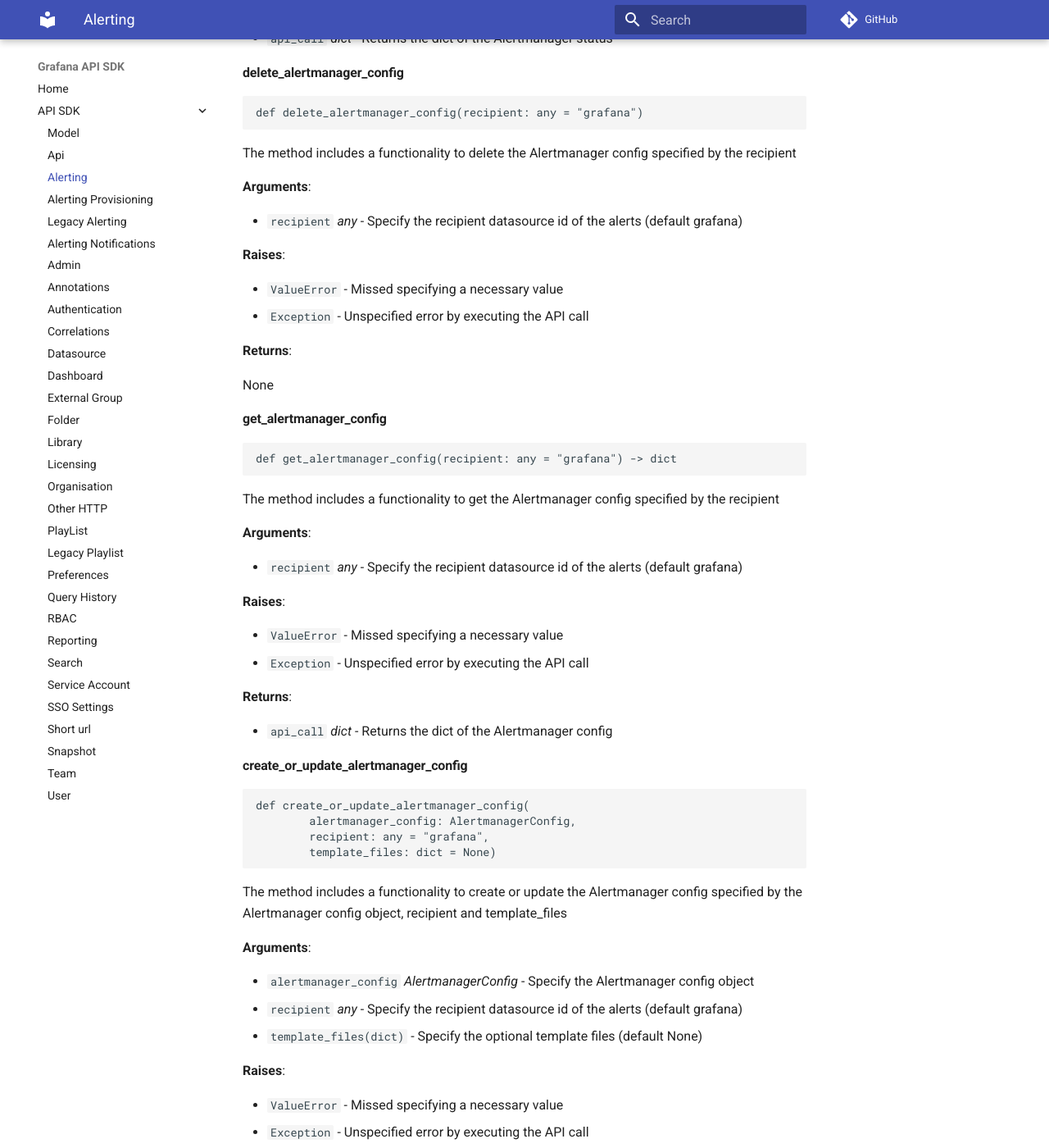
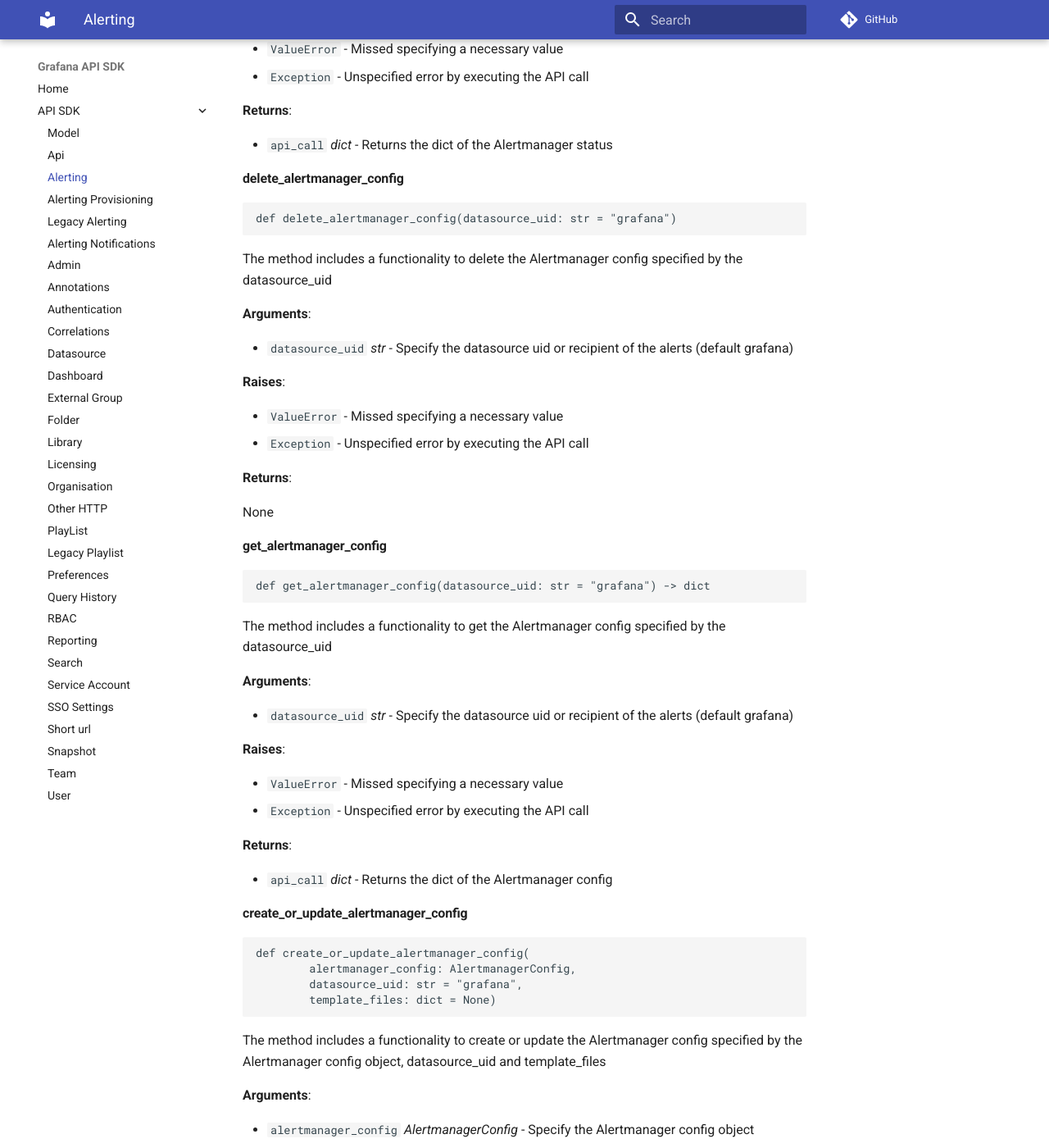
Before and after one commit to ZPascal/grafana_api_sdk, an MkDocs documentation site: the page built from docs/content/grafana_api/alerting.md, in a window 1280 px wide and 1400 px high, scrolled down 5192 px. Shown: the whole window at 82% size. Built offline with MkDocs 1.6.1 and Material for MkDocs 9.7.7, drawn with Linux system fonts in a browser that asks for light colours; comment, search, counter and statistics services are not loaded; some of the changed text lies outside the part shown.

Commit message:
fix: Adjust the Alerting API (#102)
* feat: Adjust the deletion of alerting silences

````diff
--- a/docs/content/grafana_api/alerting.md
+++ b/docs/content/grafana_api/alerting.md
@@ -23,7 +23,8 @@
     * [delete\_ruler\_group](#alerting.Alerting.delete_ruler_group)
     * [get\_ruler\_group](#alerting.Alerting.get_ruler_group)
     * [test\_rule](#alerting.Alerting.test_rule)
-    * [test\_recipient\_rule](#alerting.Alerting.test_recipient_rule)
+    * [test\_datasource\_uid\_rule](#alerting.Alerting.test_datasource_uid_rule)
+    * [test\_backtest\_rule](#alerting.Alerting.test_backtest_rule)
     * [delete\_ngalert\_organization\_configuration](#alerting.Alerting.delete_ngalert_organization_configuration)
     * [get\_ngalert\_organization\_configuration](#alerting.Alerting.get_ngalert_organization_configuration)
     * [create\_or\_update\_ngalert\_organization\_configuration](#alerting.Alerting.create_or_update_ngalert_organization_configuration)
@@ -57,14 +58,14 @@
 #### get\_alertmanager\_alerts
 
 ```python
-def get_alertmanager_alerts(recipient: any = "grafana") -> list
+def get_alertmanager_alerts(datasource_uid: str = "grafana") -> list
 ```
 
-The method includes a functionality to get the Alertmanager alerts specified by the recipient
+The method includes a functionality to get the Alertmanager alerts specified by the datasource_uid
 
 **Arguments**:
 
-- `recipient` _any_ - Specify the recipient datasource id of the alerts (default grafana)
+- `datasource_uid` _str_ - Specify the datasource uid or recipient of the alerts (default grafana)
 
 
 **Raises**:
@@ -83,15 +84,15 @@
 
 ```python
 def create_or_update_alertmanager_alerts(alerts: list,
-                                         recipient: any = "grafana")
+                                         datasource_uid: str = "grafana")
 ```
 
-The method includes a functionality to create or update the Alertmanager alerts specified by the recipient and the alerts list
+The method includes a functionality to create or update the Alertmanager alerts specified by the datasource_uid and the alerts list
 
 **Arguments**:
 
 - `alerts` _list_ - Specify a list of the alert objects
-- `recipient` _any_ - Specify the recipient datasource id of the alerts (default grafana)
+- `datasource_uid` _str_ - Specify the datasource uid or recipient of the alerts (default grafana)
 
 
 **Raises**:
@@ -109,14 +110,14 @@
 #### get\_alertmanager\_group\_alerts
 
 ```python
-def get_alertmanager_group_alerts(recipient: any = "grafana") -> list
+def get_alertmanager_group_alerts(datasource_uid: str = "grafana") -> list
 ```
 
-The method includes a functionality to get the Alertmanager group alerts specified by the recipient
+The method includes a functionality to get the Alertmanager group alerts specified by the datasource_uid
 
 **Arguments**:
 
-- `recipient` _any_ - Specify the recipient datasource id of the alerts (default grafana)
+- `datasource_uid` _str_ - Specify the datasource uid or recipient of the alerts (default grafana)
 
 
 **Raises**:
@@ -135,15 +136,15 @@
 
 ```python
 def delete_alertmanager_silence_by_id(silence_id: str,
-                                      recipient: any = "grafana")
+                                      datasource_uid: str = "grafana")
 ```
 
-The method includes a functionality to delete the Alertmanager silence specified by the silence id and the recipient
+The method includes a functionality to delete the Alertmanager silence specified by the silence id and the datasource_uid
 
 **Arguments**:
 
 - `silence_id` _str_ - Specify the silence id of the alerts
-- `recipient` _any_ - Specify the recipient datasource id of the alerts (default grafana)
+- `datasource_uid` _str_ - Specify the datasource uid or recipient of the alerts (default grafana)
 
 
 **Raises**:
@@ -162,15 +163,15 @@
 
 ```python
 def get_alertmanager_silence_by_id(silence_id: str,
-                                   recipient: any = "grafana") -> dict
+                                   datasource_uid: str = "grafana") -> dict
 ```
 
-The method includes a functionality to get the Alertmanager silence specified by the silence id and the recipient
+The method includes a functionality to get the Alertmanager silence specified by the silence id and the datasource_uid
 
 **Arguments**:
 
 - `silence_id` _str_ - Specify the silence id of the alerts
-- `recipient` _any_ - Specify the recipient datasource id of the alerts (default grafana)
+- `datasource_uid` _str_ - Specify the datasource uid or recipient of the alerts (default grafana)
 
 
 **Raises**:
@@ -188,14 +189,14 @@
 #### get\_alertmanager\_silences
 
 ```python
-def get_alertmanager_silences(recipient: any = "grafana") -> list
+def get_alertmanager_silences(datasource_uid: str = "grafana") -> list
 ```
 
-The method includes a functionality to get all Alertmanager silences specified by the recipient
+The method includes a functionality to get all Alertmanager silences specified by the datasource_uid
 
 **Arguments**:
 
-- `recipient` _any_ - Specify the recipient datasource id of the alerts (default grafana)
+- `datasource_uid` _str_ - Specify the datasource uid or recipient of the alerts (default grafana)
 
 
 **Raises**:
@@ -214,15 +215,16 @@
 
 ```python
 def create_or_update_alertmanager_silence(silence: Silence,
-                                          recipient: any = "grafana") -> dict
+                                          datasource_uid: str = "grafana"
+                                          ) -> dict
 ```
 
-The method includes a functionality to create or update the Alertmanager silence specified by the silence object and the recipient
+The method includes a functionality to create or update the Alertmanager silence specified by the silence object and the datasource_uid
 
 **Arguments**:
 
   silence -> Specify the silence object
-- `recipient` _any_ - Specify the recipient datasource id of the alerts (default grafana)
+- `datasource_uid` _str_ - Specify the datasource uid or recipient of the alerts (default grafana)
 
 
 **Raises**:
@@ -240,14 +242,14 @@
 #### get\_alertmanager\_status
 
 ```python
-def get_alertmanager_status(recipient: str = "grafana") -> dict
+def get_alertmanager_status(datasource_uid: str = "grafana") -> dict
 ```
 
-The method includes a functionality to get the Alertmanager status specified by the recipient
+The method includes a functionality to get the Alertmanager status specified by the datasource_uid
 
 **Arguments**:
 
-- `recipient` _str_ - Specify the recipient datasource id of the alerts (default grafana)
+- `datasource_uid` _str_ - Specify the datasource uid or recipient of the alerts (default grafana)
 
 
 **Raises**:
@@ -265,14 +267,14 @@
 #### delete\_alertmanager\_config
 
 ```python
-def delete_alertmanager_config(recipient: any = "grafana")
+def delete_alertmanager_config(datasource_uid: str = "grafana")
 ```
 
-The method includes a functionality to delete the Alertmanager config specified by the recipient
+The method includes a functionality to delete the Alertmanager config specified by the datasource_uid
 
 **Arguments**:
 
-- `recipient` _any_ - Specify the recipient datasource id of the alerts (default grafana)
+- `datasource_uid` _str_ - Specify the datasource uid or recipient of the alerts (default grafana)
 
 
 **Raises**:
@@ -290,14 +292,14 @@
 #### get\_alertmanager\_config
 
 ```python
-def get_alertmanager_config(recipient: any = "grafana") -> dict
+def get_alertmanager_config(datasource_uid: str = "grafana") -> dict
 ```
 
-The method includes a functionality to get the Alertmanager config specified by the recipient
+The method includes a functionality to get the Alertmanager config specified by the datasource_uid
 
 **Arguments**:
 
-- `recipient` _any_ - Specify the recipient datasource id of the alerts (default grafana)
+- `datasource_uid` _str_ - Specify the datasource uid or recipient of the alerts (default grafana)
 
 
 **Raises**:
@@ -317,16 +319,16 @@
 ```python
 def create_or_update_alertmanager_config(
         alertmanager_config: AlertmanagerConfig,
-        recipient: any = "grafana",
+        datasource_uid: str = "grafana",
         template_files: dict = None)
 ```
 
-The method includes a functionality to create or update the Alertmanager config specified by the Alertmanager config object, recipient and template_files
+The method includes a functionality to create or update the Alertmanager config specified by the Alertmanager config object, datasource_uid and template_files
 
 **Arguments**:
 
 - `alertmanager_config` _AlertmanagerConfig_ - Specify the Alertmanager config object
-- `recipient` _any_ - Specify the recipient datasource id of the alerts (default grafana)
+- `datasource_uid` _str_ - Specify the datasource uid or recipient of the alerts (default grafana)
 - `template_files(dict)` - Specify the optional template files (default None)
 
 
@@ -347,16 +349,16 @@
 ```python
 def test_alertmanager_receivers(alert: dict,
                                 receivers: list,
-                                recipient: any = "grafana")
+                                datasource_uid: str = "grafana")
 ```
 
-The method includes a functionality to test the Alertmanager receivers specified by the alert dict, receivers object and the recipient
+The method includes a functionality to test the Alertmanager receivers specified by the alert dict, receivers object and the datasource_uid
 
 **Arguments**:
 
 - `alert` _dict_ - Specify the alert dict
 - `receivers` _list_ - Specify the list of AlertmanagerReceivers objects
-- `recipient` _any_ - Specify the recipient datasource id of the alerts (default grafana)
+- `datasource_uid` _str_ - Specify the datasource uid or recipient of the alerts (default grafana)
 
 
 **Raises**:
@@ -374,14 +376,14 @@
 #### get\_prometheus\_alerts
 
 ```python
-def get_prometheus_alerts(recipient: any = "grafana") -> dict
+def get_prometheus_alerts(datasource_uid: str = "grafana") -> dict
 ```
 
-The method includes a functionality to get all prometheus alerts specified by the recipient
+The method includes a functionality to get all prometheus alerts specified by the datasource_uid
 
 **Arguments**:
 
-- `recipient` _any_ - Specify the recipient datasource id of the alerts (default grafana)
+- `datasource_uid` _str_ - Specify the datasource uid or recipient of the alerts (default grafana)
 
 
 **Raises**:
@@ -399,14 +401,14 @@
 #### get\_prometheus\_rules
 
 ```python
-def get_prometheus_rules(recipient: any = "grafana") -> dict
+def get_prometheus_rules(datasource_uid: str = "grafana") -> dict
 ```
 
-The method includes a functionality to get all prometheus rules specified by the recipient
+The method includes a functionality to get all prometheus rules specified by the datasource_uid
 
 **Arguments**:
 
-- `recipient` _any_ - Specify the recipient datasource id of the alerts (default grafana)
+- `datasource_uid` _str_ - Specify the datasource uid or recipient of the alerts (default grafana)
 
 
 **Raises**:
@@ -424,14 +426,14 @@
 #### get\_ruler\_rules
 
 ```python
-def get_ruler_rules(recipient: str = "grafana") -> dict
+def get_ruler_rules(datasource_uid: str = "grafana") -> dict
 ```
 
-The method includes a functionality to get all ruler rules specified by the recipient
+The method includes a functionality to get all ruler rules specified by the datasource_uid
 
 **Arguments**:
 
-- `recipient` _str_ - Specify the recipient datasource id of the alerts (default grafana)
+- `datasource_uid` _str_ - Specify the datasource uid or recipient of the alerts (default grafana)
 
 
 **Raises**:
@@ -449,15 +451,15 @@
 #### delete\_ruler\_namespace
 
 ```python
-def delete_ruler_namespace(namespace: str, recipient: any = "grafana")
+def delete_ruler_namespace(namespace: str, datasource_uid: str = "grafana")
 ```
 
-The method includes a functionality to delete a ruler namespace specified by the namespace name and the recipient
+The method includes a functionality to delete a ruler namespace specified by the namespace name and the datasource_uid
 
 **Arguments**:
 
 - `namespace` _str_ - Specify the namespace name
-- `recipient` _any_ - Specify the recipient datasource id of the alerts (default grafana)
+- `datasource_uid` _str_ - Specify the datasource uid or recipient of the alerts (default grafana)
 
 
 **Raises**:
@@ -476,15 +478,15 @@
 
 ```python
 def get_ruler_groups_by_namespace(namespace: str,
-                                  recipient: any = "grafana") -> dict
+                                  datasource_uid: str = "grafana") -> dict
 ```
 
-The method includes a functionality to get all ruler groups specified by the namespace name and the recipient
+The method includes a functionality to get all ruler groups specified by the namespace name and the datasource_uid
 
 **Arguments**:
 
 - `namespace` _str_ - Specify the namespace name
-- `recipient` _any_ - Specify the recipient datasource id of the alerts (default grafana)
+- `datasource_uid` _str_ - Specify the datasource uid or recipient of the alerts (default grafana)
 
 
 **Raises**:
@@ -505,18 +507,18 @@
 def create_or_update_ruler_group_by_namespace(namespace: str,
                                               group_name: str,
                                               rules: list,
-                                              recipient: any = "grafana",
+                                              datasource_uid: str = "grafana",
                                               interval: int = 0)
 ```
 
-The method includes a functionality to create or update a ruler group specified by the namespace name, a ruler group name, a ruler rule object list, the recipient and an interval
+The method includes a functionality to create or update a ruler group specified by the namespace name, a ruler group name, a ruler rule object list, the datasource_uid and an interval
 
 **Arguments**:
 
 - `namespace` _str_ - Specify the namespace name
 - `group_name` _str_ - Specify the ruler group name
 - `rules` _list_ - Specify the ruler rule object list
-- `recipient` _any_ - Specify the recipient datasource id of the alerts (default grafana)
+- `datasource_uid` _str_ - Specify the datasource uid or recipient of the alerts (default grafana)
 - `interval` _int_ - Specify the interval of the ruler (default 0)
 
 
@@ -537,16 +539,16 @@
 ```python
 def delete_ruler_group(namespace: str,
                        group_name: str,
-                       recipient: any = "grafana")
+                       datasource_uid: str = "grafana")
 ```
 
-The method includes a functionality to delete a ruler group specified by the namespace name, a ruler group name and the recipient
+The method includes a functionality to delete a ruler group specified by the namespace name, a ruler group name and the datasource_uid
 
 **Arguments**:
 
 - `namespace` _str_ - Specify the namespace name
 - `group_name` _str_ - Specify the ruler group name
-- `recipient` _any_ - Specify the recipient datasource id of the alerts (default grafana)
+- `datasource_uid` _str_ - Specify the datasource uid or recipient of the alerts (default grafana)
 
 
 **Raises**:
@@ -566,16 +568,16 @@
 ```python
 def get_ruler_group(namespace: str,
                     group_name: str,
-                    recipient: any = "grafana") -> dict
+                    datasource_uid: str = "grafana") -> dict
 ```
 
-The method includes a functionality to get a ruler group specified by the namespace name, a ruler group name and the recipient
+The method includes a functionality to get a ruler group specified by the namespace name, a ruler group name and the datasource_uid
 
 **Arguments**:
 
 - `namespace` _str_ - Specify the namespace name
 - `group_name` _str_ - Specify the ruler group name
-- `recipient` _any_ - Specify the recipient datasource id of the alerts (default grafana)
+- `datasource_uid` _str_ - Specify the datasource uid or recipient of the alerts (default grafana)
 
 
 **Raises**:
@@ -613,25 +615,25 @@
 
 - `api_call` _str_ - Returns the result of the specified query
 
-<a id="alerting.Alerting.test_recipient_rule"></a>
+<a id="alerting.Alerting.test_datasource_uid_rule"></a>
 
-#### test\_recipient\_rule
+#### test\_datasource\_uid\_rule
 
 ```python
-def test_recipient_rule(expr: str,
-                        condition: str,
-                        data_query: list,
-                        recipient: any = "grafana") -> dict
+def test_datasource_uid_rule(expr: str,
+                             condition: str,
+                             data_query: list,
+                             datasource_uid: str = "grafana") -> dict
 ```
 
-The method includes a functionality to test a recipient role specified by the expr, the condition, a list of data queries and the recipient
+The method includes a functionality to test a datasource uid rule specified by the expr, the condition, a list of data queries and the datasource_uid
 
 **Arguments**:
 
 - `expr` _str_ - Specify a list of datasource rule query objects
 - `condition` _str_ - Specify the condition
 - `data_query` _list_ - Specify a list of datasource rule query objects
-- `recipient` _any_ - Specify the recipient datasource id of the alerts (default grafana)
+- `datasource_uid` _str_ - Specify the datasource uid or recipient of the alerts (default grafana)
 
 
 **Raises**:
@@ -642,7 +644,33 @@
 
 **Returns**:
 
-- `api_call` _dict_ - Returns the result of the specified recipient rule
+- `api_call` _dict_ - Returns the result of the specified datasource_uid rule
+
+<a id="alerting.Alerting.test_backtest_rule"></a>
+
+#### test\_backtest\_rule
+
+```python
+def test_backtest_rule(condition: str, data_query: list) -> dict
+```
+
+The method includes a functionality to test a rule specified by the condition, a list of data queries
+
+**Arguments**:
+
+- `condition` _str_ - Specify the condition
+- `data_query` _list_ - Specify a list of datasource rule query objects
+
+
+**Raises**:
+
+- `ValueError` - Missed specifying a necessary value
+- `Exception` - Unspecified error by executing the API call
+
+
+**Returns**:
+
+- `api_call` _dict_ - Returns the result of the specified rule
 
 <a id="alerting.Alerting.delete_ngalert_organization_configuration"></a>
 
--- a/setup.py
+++ b/setup.py
@@ -8,7 +8,7 @@
 
 setuptools.setup(
     name="grafana-api-sdk",
-    version="0.5.0",
+    version="0.6.0",
     author="Pascal Zimmermann",
     author_email="info@theiotstudio.com",
     description="A Grafana API SDK",
````
Also changed, not shown: docs/coverage.svg, 2 other files.
